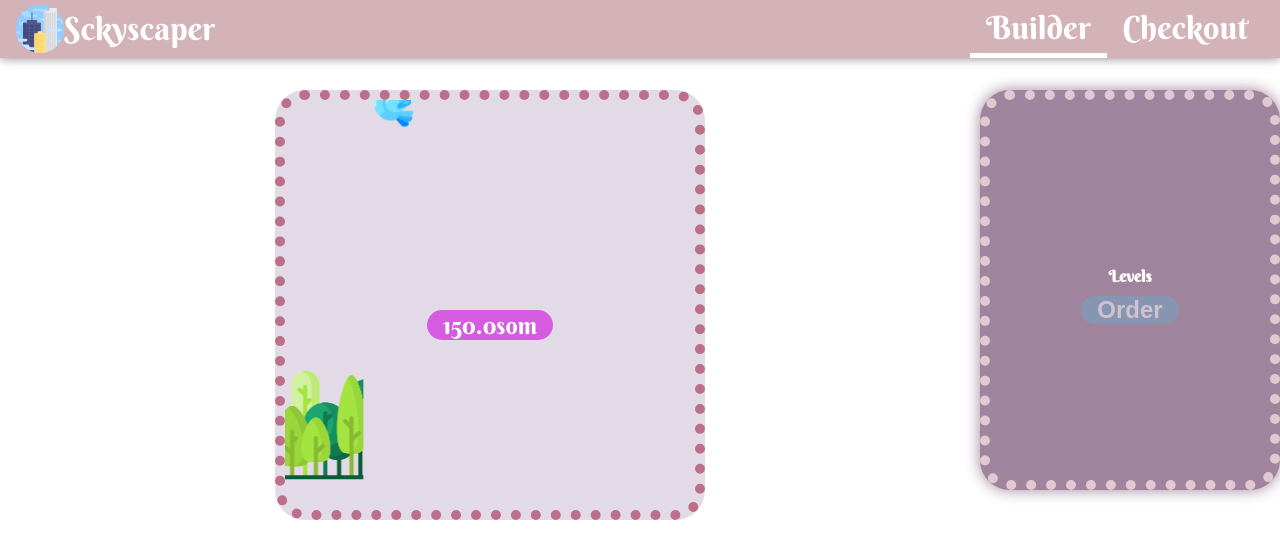
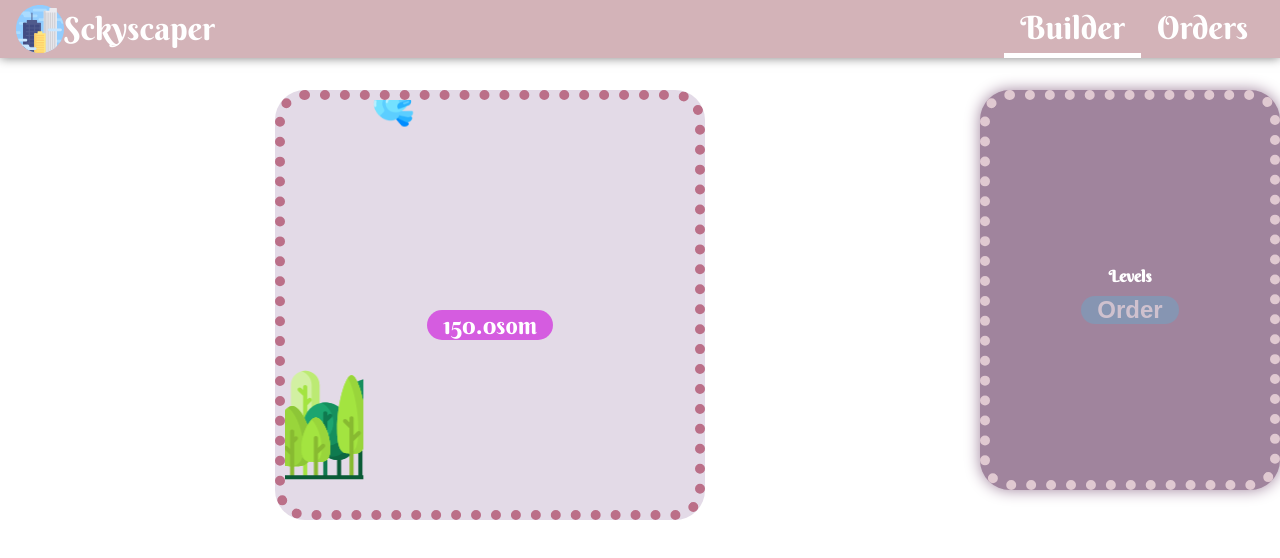
Before and after one commit to soltonbekov-aiymkyz/builder, a React (Create React App) app: page / in a window 1280 px wide. Shown: the top 558 px of the page. Built offline with nearby package versions, Linux system fonts and the light colour scheme; no server answers.

Commit message:
change nav.js

```diff
--- a/src/components/Nav/Nav.js
+++ b/src/components/Nav/Nav.js
@@ -1,12 +1,26 @@
+// import classes from "./Nav.module.css";
+// import NavItem from "./NavItem/NavItem";
+// const Nav = () => {
+//     return (
+//         <ul className={classes.Nav}>
+//          <NavItem url="/" exact>Builder</NavItem>
+//       <NavItem url="/checkout">Checkout</NavItem>
+//         </ul>
+//     )
+// }
+
+// export default Nav;
+
+
+
 import classes from "./Nav.module.css";
 import NavItem from "./NavItem/NavItem";
 const Nav = () => {
-    return (
-        <ul className={classes.Nav}>
-         <NavItem url="/" exact>Builder</NavItem>
-      <NavItem url="/checkout">Checkout</NavItem>
-        </ul>
-    )
+  return (
+    <ul className={classes.Nav}>
+      <NavItem url="/" exact>Builder</NavItem>
+      <NavItem url="/orders">Orders</NavItem>
+    </ul>
+  );
 }
-
 export default Nav;
```
